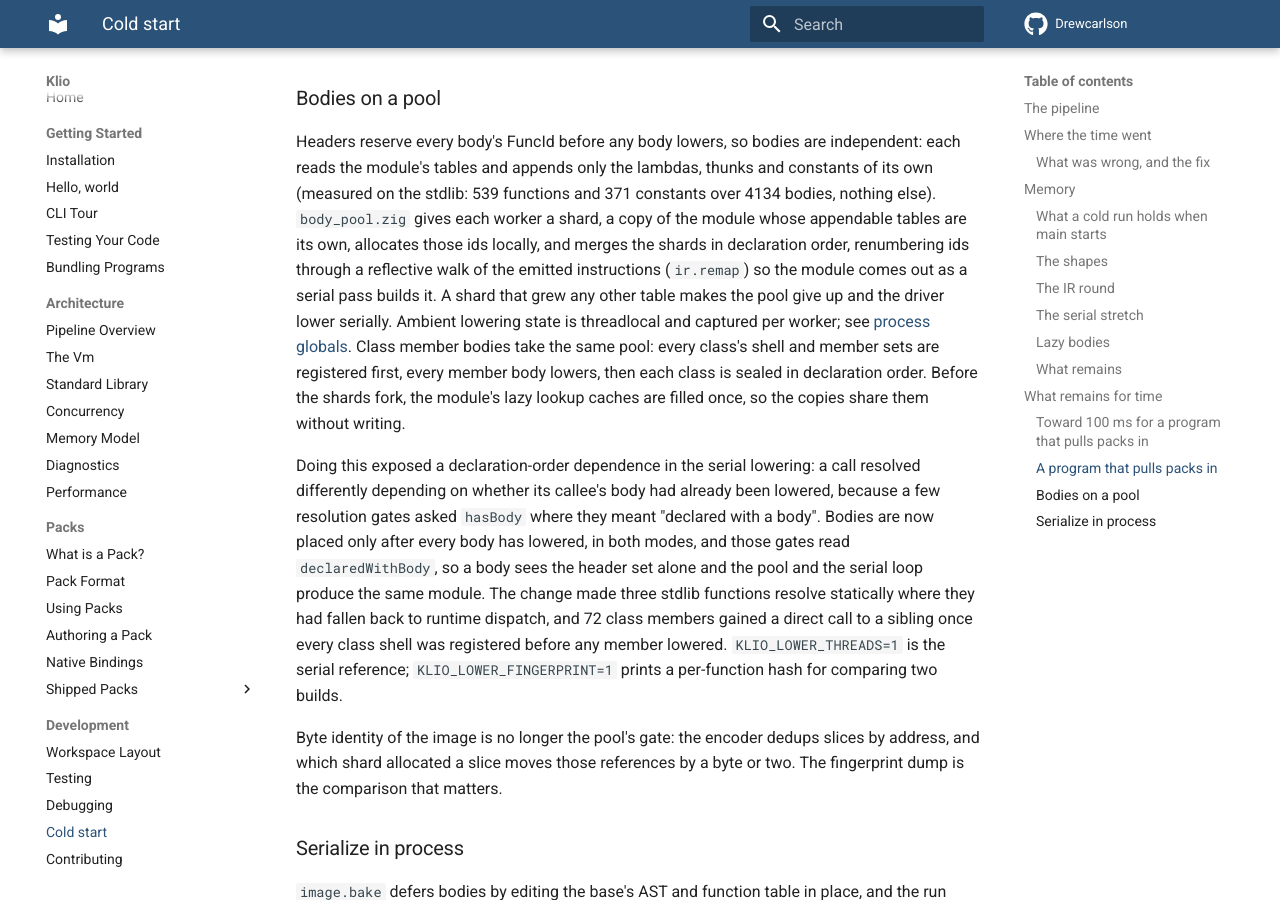
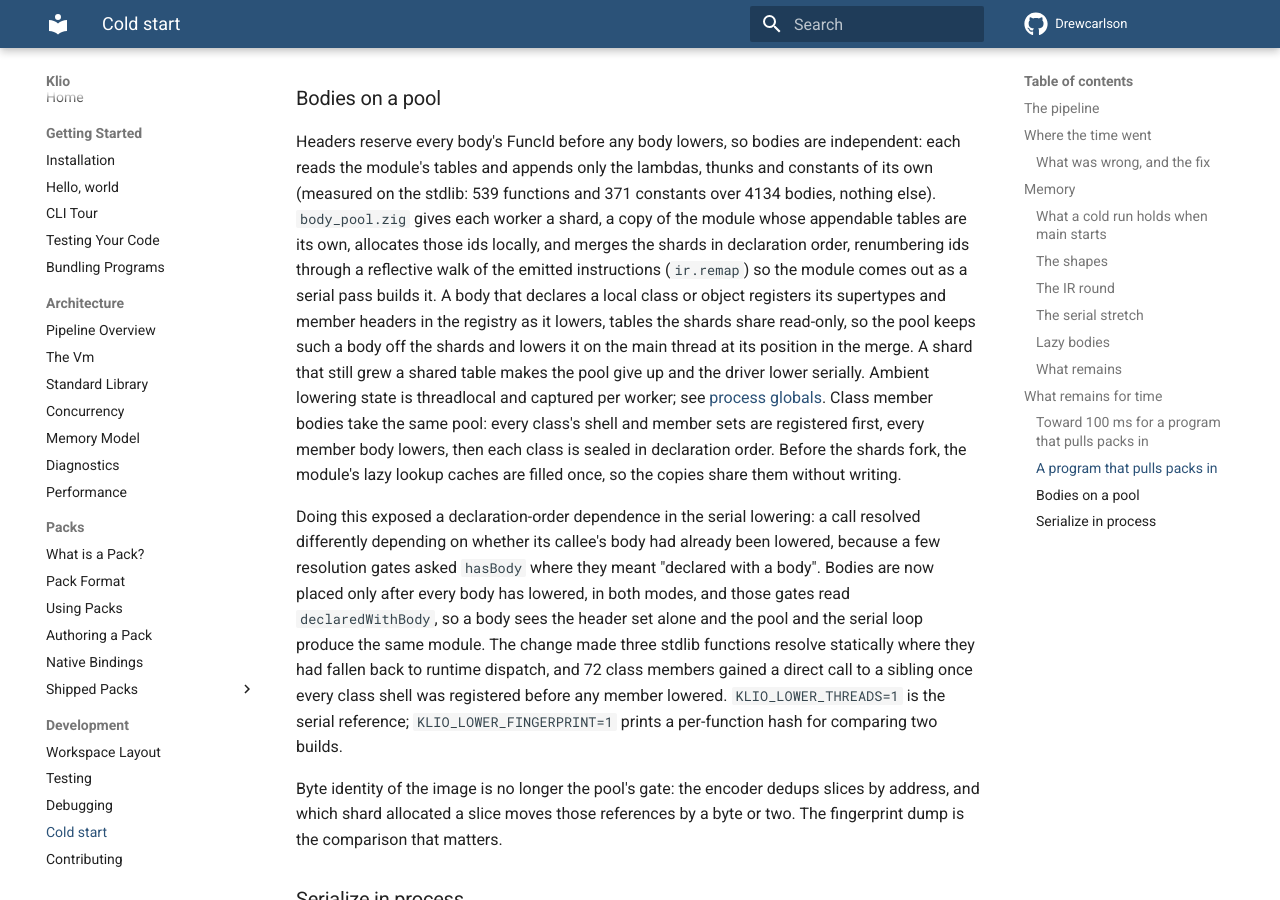
Before and after one commit to DrewCarlson/klio, an MkDocs documentation site: the page built from docs/development/cold-start.md, in a window 1280 px wide and 900 px high, scrolled down 15128 px. Built offline with MkDocs 1.6.1 and Material for MkDocs 9.7.7, drawn with Linux system fonts in a browser that asks for light colours; the version menu is left out.

Commit message:
body pool: a body that declares a class lowers on the main thread
Shards share the registry tables a body only reads, and the pool rejected a
shard that grew one only after the fact. A local class declaration writes
class_super_names and member_method_fids while its body lowers, so a worker
could rehash a shared map under the other workers: the commontest harness
crashed in a hash probe or resolved a member to the wrong function
(CollectionTest.abstractCollectionToArray). The pool now keeps a body that
declares a class or object off the shards and lowers it in the merge, at
its job index, so ids and registry entries land as a serial pass places
them; a lazy build lowers such a body eagerly instead of deferring it.

```diff
--- a/docs/development/cold-start.md
+++ b/docs/development/cold-start.md
@@ -600,8 +600,12 @@ thunks and constants of its own (measured on the stdlib: 539 functions and
 worker a shard, a copy of the module whose appendable tables are its own,
 allocates those ids locally, and merges the shards in declaration order,
 renumbering ids through a reflective walk of the emitted instructions
-(`ir.remap`) so the module comes out as a serial pass builds it. A shard that
-grew any other table makes the pool give up and the driver lower serially.
+(`ir.remap`) so the module comes out as a serial pass builds it. A body that
+declares a local class or object registers its supertypes and member headers
+in the registry as it lowers, tables the shards share read-only, so the pool
+keeps such a body off the shards and lowers it on the main thread at its
+position in the merge. A shard that still grew a shared table makes the pool
+give up and the driver lower serially.
 Ambient lowering state is threadlocal and captured per worker; see
 [process globals](process-globals.md). Class member bodies take the same
 pool: every class's shell and member sets are registered first, every member
```
Also changed, not shown: 3 other files.
